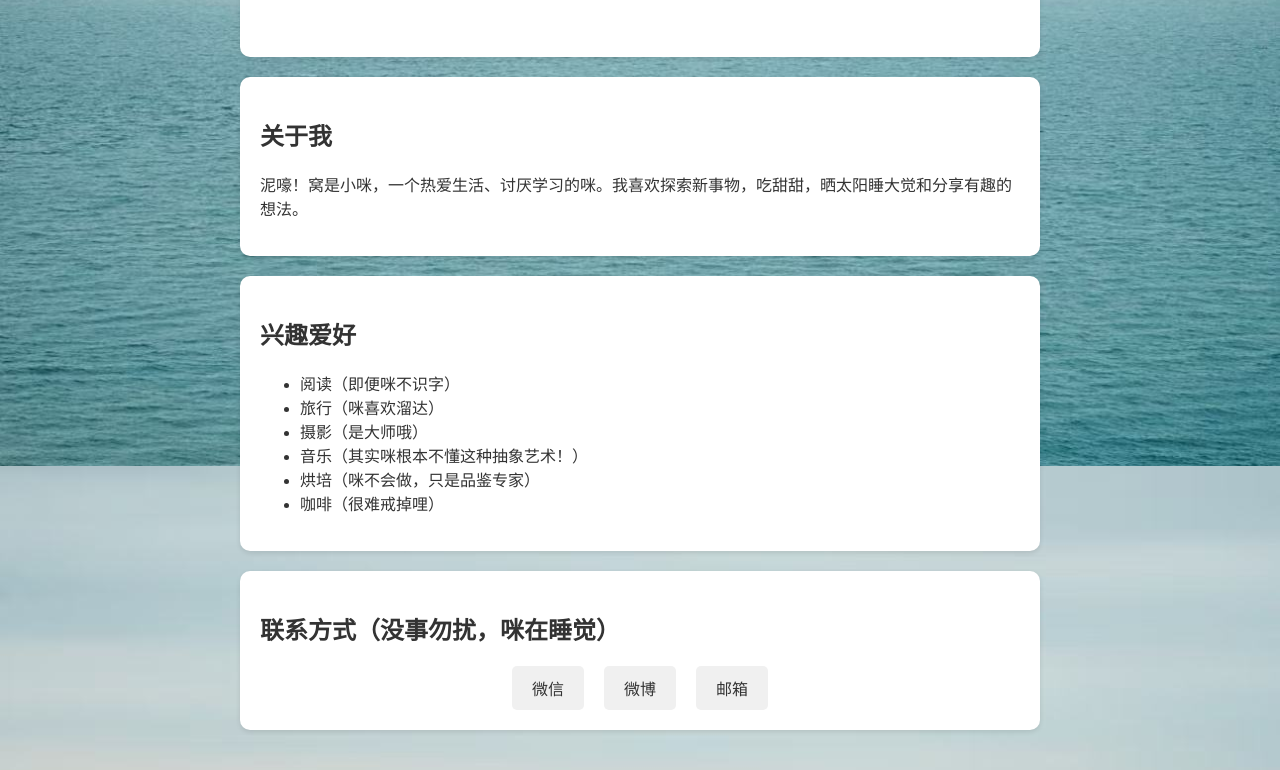
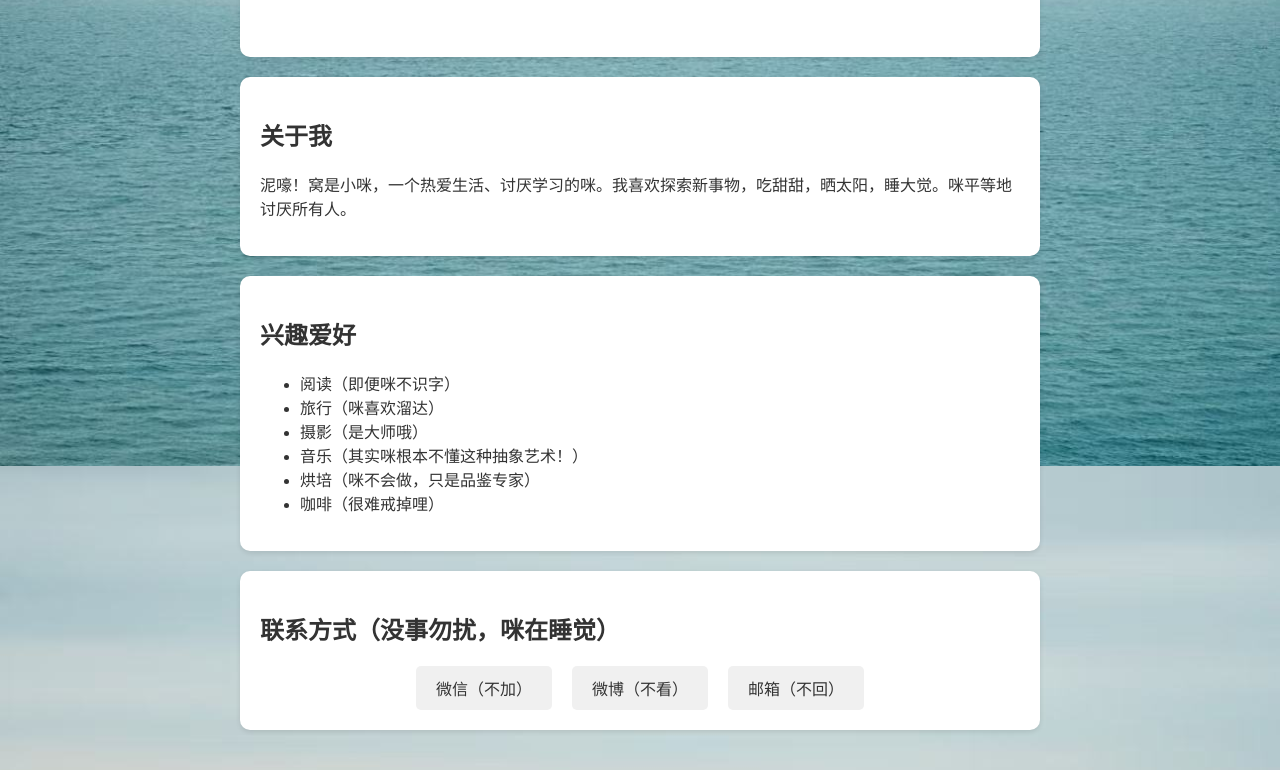
Before and after one commit to Effyxx/effy.github.io, a plain HTML site: page index.html in a window 1280 px wide. Shown: the part 390-1160 px from the top of the page. Drawn offline with Linux system fonts and the light colour scheme.

Commit message:
modified content

```diff
--- a/index.html
+++ b/index.html
@@ -77,7 +77,7 @@
 
         <div class="section">
             <h2>关于我</h2>
-            <p>泥嚎！窝是小咪，一个热爱生活、讨厌学习的咪。我喜欢探索新事物，吃甜甜，晒太阳睡大觉和分享有趣的想法。</p>
+            <p>泥嚎！窝是小咪，一个热爱生活、讨厌学习的咪。我喜欢探索新事物，吃甜甜，晒太阳，睡大觉。咪平等地讨厌所有人。</p>
         </div>
 
         <div class="section">
@@ -95,9 +95,9 @@
         <div class="section">
             <h2>联系方式（没事勿扰，咪在睡觉）</h2>
             <div class="social-links">
-                <a href="#">微信</a>
-                <a href="#">微博</a>
-                <a href="#">邮箱</a>
+                <a href="#">微信（不加）</a>
+                <a href="#">微博（不看）</a>
+                <a href="#">邮箱（不回）</a>
             </div>
         </div>
     </div>
```
